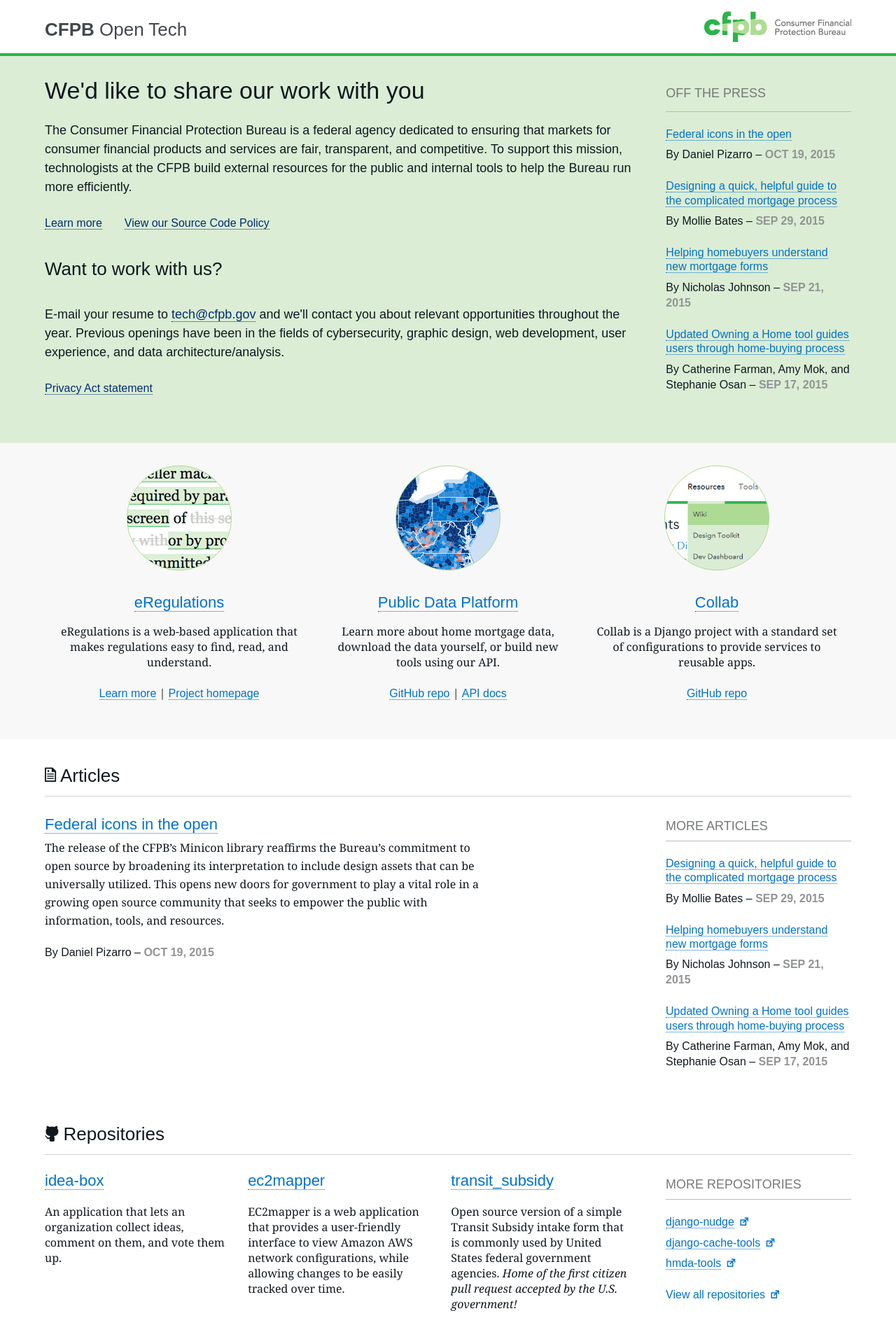
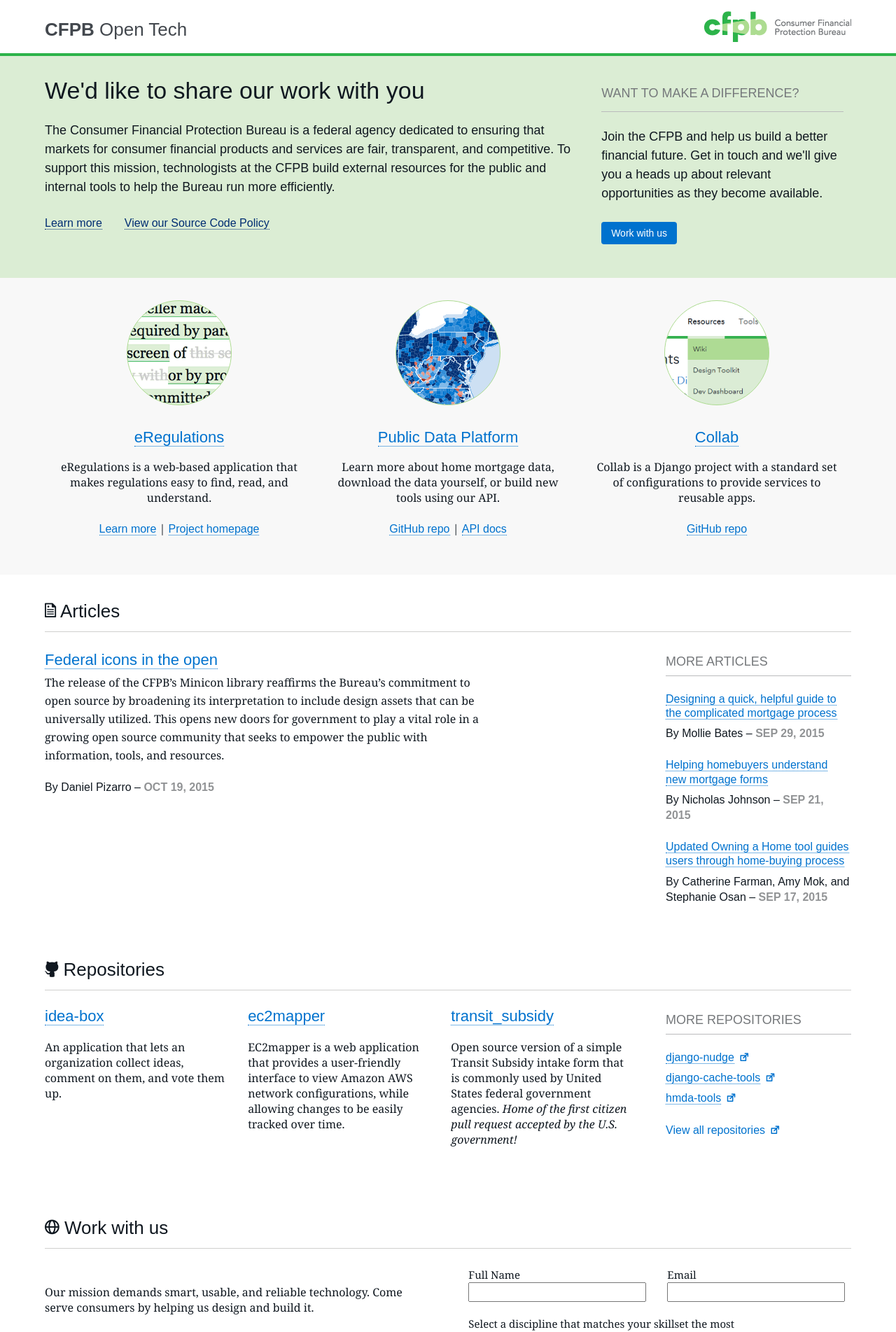
Before and after one commit to cfpb/cfpb.github.io, a Jekyll site: the page built from index.html, in a window 1280 px wide. Shown: the top 1903 px of the page at 70% size. Built offline with Jekyll 4.4.1, drawn with Linux system fonts in a browser that asks for light colours; nearby versions of some CDN libraries; some web fonts are replaced; some of the changed text lies outside the part shown.

Commit message:
adding signup forms to homepage for job opportunities

```diff
--- a/_layouts/default.html
+++ b/_layouts/default.html
@@ -71,7 +71,8 @@
           console.log(consoleText, consoleCSSBold, consoleCSSNorm);
         }
     </script>
-    <!-- <script src="{% if page.assetpath %}{{ page.assetpath }}{% endif %}js/site.js"></script> -->
+
+    <script src="{% if page.assetpath %}{{ page.assetpath }}{% endif %}js/site.js"></script>
 
 </body>
 
--- a/css/site.css
+++ b/css/site.css
@@ -207,6 +207,32 @@
 input::-moz-focus-inner {
     padding: 0;
     border: 0;
+}
+
+.recruit-form label,
+.recruit-form input {
+    display: inline-block;
+}
+
+.recruit-form label {
+    font-size: .9375em;
+}
+
+.recruit_chunk {
+    margin-bottom: 20px;
+    display: inline-block;
+}
+
+.recruit-form select {
+    display: block;
+    margin-top: 5px;
+}
+
+.recruit_submit.btn {
+    display: block;
+    width: 120px;
+    text-align: center;
+    margin-bottom: 10px;
 }
 
 
@@ -635,13 +661,6 @@
     padding: 0;
     list-style: none;
 }
-.intro .work-with-us {
-    padding-bottom: 0;
-}
-
-.sidebar_list {
-
-}
 .sidebar_list .author {
     font-family: "Avenir Next W01", Arial, sans-serif;
     font-weight: 400;
@@ -759,7 +778,7 @@
 }
 
 .entry_read-more-link {
-    margin-bottom: 2em;
+    margin-bottom: 2em
 }
 
 .repos {
@@ -783,6 +802,12 @@
 }
 .more-repos li {
     margin: 0;
+}
+.work-at-cfpb {
+    margin-bottom: 3em;
+}
+.job-half {
+    margin-bottom: 1em;
 }
 .footer {
     padding: 2em 0;
@@ -825,9 +850,6 @@
     font-size: 1.125em;
     line-height: 1;
     font-weight: 500;
-}
-.footer p {
-
 }
 
 
@@ -891,12 +913,6 @@
         margin: 1em 0;
         float: right;
     }
-/*    .header h1 {
-        margin-top: 0.75em;
-        float: left;
-        font-size: 2.125em;
-    }*/
-
     .learn-more_item {
         float: left;
         margin-left: 2em;
@@ -943,9 +959,17 @@
     .view-all-repos {
         margin-left: 1em;
     }
-
     .pull-r {
-      display: none;
+        display: none;
+    }
+    .job-half {
+        display: inline-block;
+        width: 47%;
+        margin: 0 0 0 0;
+        vertical-align: middle;
+    }
+    .job-half:nth-child(2) {
+        margin-left: 5%;
     }
 }
 
@@ -954,6 +978,7 @@
     .intro,
     .featured-entries,
     .repos,
+    .jobs,
     .entry__single,
     .sidebar,
     .footer-links,
@@ -963,23 +988,24 @@
         margin: 0 -0.26em 1em 0;
         vertical-align: top;
     }
-    .intro,
+    .intro {
+        width: 66%;
+    }
     .featured-entries,
     .repos,
     .entry__single {
         width: 73%;
     }
-
     .hero section {
         padding: 2em 0;
     }
-/*    .intro h1 {
-        font-size: 1.75em;
-    }*/
-
     .sidebar {
         width: 23%;
         margin-left: 4%;
+    }
+    .hero .sidebar {
+        width: 30%;
+        margin-left: 3%;
     }
     .sidebar_head {
         line-height: 1.77777777777778; /* 32/18 - aligns baseline with article title */
@@ -988,39 +1014,6 @@
     .hero .sidebar_head {
         line-height: 2.333333333; /* 42/18 */
     }
-
-    /*.content-body {
-        display: table;
-        width: 100%;
-        margin: 0;
-    }
-    .entry__single,
-    .sidebar__single {
-        display: table-cell;
-        height: auto;
-        padding: 2em 2em 2em 5%;
-        border: none;
-        margin: 0;
-    }
-    .entry__single {
-        width: 75%;
-    }
-    .sidebar__single {
-        width: 25%;
-        padding: 2em 5% 2em 2em;
-        background: #F8F8F8;
-    }
-    .entry__single_wrap {
-        width: 100%;
-        max-width: 868px;
-        float: right;
-    }
-    .sidebar__single_wrap {
-        width: 100%;
-        max-width: 268px;
-        float: left;
-    }*/
-
     .content {
         overflow: hidden;
     }
@@ -1069,21 +1062,9 @@
 
 /* LANDSCAPE TABLET/NETBOOK/LAPTOP (1024px) */
 @media only screen and (min-width: 64em) {
-    /*.content {
-        overflow: hidden;
-    }*/
-    /*.wrap {
-        max-width: 960px;
-    }*/
-
     .hero {
         position: relative;
     }
-
-/*    .intro h1 {
-        font-size: 2.375em;
-    }*/
-
     .featured-project {
         width: 33.333333333%;
     }
@@ -1100,6 +1081,15 @@
       display: block;
       float: right;
     }
+
+    .recruit_chunk__name,
+    .recruit_chunk__email {
+        width: 46.5%;
+    }
+
+    .recruit_chunk__email {
+        margin-left: 5%;
+    }
 }
 
 /* DESKTOP (1200px) */
@@ -1107,9 +1097,6 @@
     .wrap {
         max-width: 1200px;
     }
-/*    .intro h1 {
-        font-size: 2.625em;
-    }*/
     .repo {
         width: 31%;
         margin-left: 3.5%;
@@ -1127,7 +1114,6 @@
     /*body { font-size: 1.125em; }*/
 }
 
-
 /* PRINT */
 @media print {
   * {background: transparent !important; color: black !important; text-shadow: none !important; filter:none !important; -ms-filter: none !important} /* Black prints faster */
--- a/index.html
+++ b/index.html
@@ -25,52 +25,11 @@
                                 </a>
                             </li>
                         </ul>
-                        <section class="work-with-us">
-                            <h2>Want to work with us?</h2>
-                            <p>E-mail your resume to
-                                <a href="mailto:tech@cfpb.gov?subject=Interested in working in tech at CFPB">tech@cfpb.gov</a>
-                                and we'll contact you about relevant opportunities throughout the year. Previous
-                                openings have been in the fields of cybersecurity, graphic design, web development,
-                                user experience, and data architecture/analysis.</p>
-                            <ul class="learn-more">
-                                <li class="learn-more_item">
-                                    <a class="call-to-action" href="#privacy">
-                                        Privacy Act statement
-                                    </a>
-                                </li>
-                            </ul>
                     </section>
-                    </section>
-
-                    <section class="sidebar off-the-press">
-                        <h2 class="sidebar_head">Off the press</h2>
-                        <ul class="sidebar_list nav-list">
-                        {% for post in site.posts limit:4 %}
-                            <li class="sidebar_list_item">
-                                <h3 class="sidebar_list_item_head">
-                                {% if post.external-url %}
-                                    <a href="{{ post.external-url }}">
-                                {% else %}
-                                    <a href="{{ post.url | remove_first:'/' }}/">
-                                {% endif %}
-                                        {{ post.title }}
-                                    </a>
-                                </h3>
-
-                                <div class="sidebar_list_item_meta entry_meta">
-                                    {% if post.author %}
-                                    By <span class="author">{{ post.author }}</span> &ndash;
-                                    {% endif %}
-
-                                    {% if post.date %}
-                                    <time datetime="{{ post.date | date: '%b %d, %Y' }}">
-                                        {{ post.date | date: '%b %d, %Y' }}
-                                    </time>
-                                    {% endif %}
-                                </div>
-                            </li>
-                        {% endfor %}
-                        </ul>
+                    <section class="sidebar">
+                        <h2 class="sidebar_head">Want to make a difference?</h2>
+                        <p>Join the CFPB and help us build a better financial future. Get in touch and we'll give you a heads up about relevant opportunities as they become available.</p>
+                        <a href="#job-signup" class="btn btn-primary">Work with us</a>
                     </section>
                 </div>
             </section> <!-- /.hero -->
@@ -167,7 +126,7 @@
                                 {% endif %}
                             {% endcomment %}
                         </div>
-<!--                         <a class="entry_read-more-link call-to-action__icon"
+<!--                      <a class="entry_read-more-link call-to-action__icon"
                            href="{{ post.url | remove_first:'/'}}/">
                            Read more <i class="icon-right"></i>
                         </a> -->
@@ -273,17 +232,55 @@
                             Come serve consumers by helping us design and build it.
                         </p>
                         <p>
-                            E-mail your resume to
-                            <a href="mailto:tech@cfpb.gov?subject=Interested in working in tech at CFPB">tech@cfpb.gov</a>
-                             and we'll contact you about relevant opportunities throughout the year. Previous
-                             openings have been in the fields of cybersecurity, graphic design, web development,
-                             user experience, and data architecture/analysis.
+                            Learn more about the work we do at our page for the
+                            <a href="http://www.consumerfinance.gov/jobs/technology-innovation-fellows/">Technology &amp; Innovation Fellowship</a>
+                            <i class="icon-external-link"></i>.
                         </p>
                         <p>
-                            Learn more about the types of work we do at our page for the
-                            <a href="http://www.consumerfinance.gov/jobs/technology-innovation-fellows/">Technology &amp; Innovation Fellowship</a> <i class="icon-external-link"></i>.
+                            Share your contact information and
+                            we'll contact you with career opportunities opportunities throughout the year.
                         </p>
                     </div>
+                    <div class="job-half">
+                        <form class="recruit-form">
+
+                            <div class="recruit_chunk recruit_chunk__name">
+                                <label class="recruit_fullname" for="recruit-name">
+                                    Full Name
+                                </label>
+                                <input type="text" id="recruit-name" name="fullname">
+                            </div>
+                            <div class="recruit_chunk recruit_chunk__email">
+                                <label class="recruit_email" for="email">
+                                    Email
+                                </label>
+                                <input type="email" id="email" class="js-recruit-email" name="fullname">
+                            </div>
+
+                            <div class="recruit_chunk recruit_chunk__discipline">
+                                <label class="recruit_discipline" for="discipline">
+                                    Select a discipline that matches your skillset the most
+                                </label>
+                                <select id="discipline" name="discipline" class="js-recruit-discipline">
+                                    <option value="">Choose one</option>
+                                    <option value="Graphic Design">Graphic Design</option>
+                                    <option>Interaction Design</option>
+                                    <option>User Experience</option>
+                                    <option>Content Strategy</option>
+                                    <option>Front-End Development</option>
+                                    <option>Back-End Development</option>
+                                    <option>Cyber-security</option>
+                                    <option>Data Analysis</option>
+                                    <option>Dev Ops</option>
+                                </select>
+                            </div>
+
+                            <a href="mailto:tech@cfpb.gov?subject=Interested in working in tech at CFPB&body=First name:%0D%0ALast name:%0D%0ADiscipline: %0D%0AResume:" class="btn btn-primary recruit_submit js-recruit-submit">Email Us</a>
+
+                            <p class="u-disclaimer"><small>The information you provide will permit the Consumer Financial Protection Bureau to process your request or inquiry. <a href="#privacy">See More</a></small></p>
+                        </form>
+                    </div>
+                </section>
                 <div>
                     <h4 id="privacy">Privacy Act Statement</h4>
                     <p><strong>5 U.S.C. 552(a)(e)(3)</strong></p>
@@ -306,4 +303,3 @@
                         being unable to contact you about potential employment opportunities.</p>
                 </div>
             </section>
-            </section>
--- a/js/site.js
+++ b/js/site.js
@@ -1,2 +1,23 @@
-// Nothing here yet, but use it if you need it.
-// This file is commented out in the default.html file in the _layouts directory.
+(function( $ ) {
+  $( '.js-recruit-submit' ).on( 'click', function( event ) {
+    var $form = $( this ).closest( '.recruit-form' );
+    event.preventDefault();
+
+    var recruitName = $form.find( '.js-recruit-name' ).val() || '';
+    var recruitEmail = $form.find( '.js-recruit-email' ).val() || '';
+    var discipline = $form.find( '.js-recruit-discipline' ).val() || '';
+    var url = 'mailto:tech@cfpb.gov?subject=' +
+              'Interested in working in tech at CFPB&body=' +
+              'Full name: ' +
+              recruitName +
+              '%0D%0A%0D%0AEmail: ' +
+              recruitEmail +
+              '%0D%0A%0D%0ADiscipline: ' +
+              discipline +
+              '%0D%0A%0D%0ABe sure to attach your resume ' +
+              'and remove this line before sending';
+
+    window.location.href = url;
+  } );
+
+})( jQuery );
```
Also changed, not shown: Gemfile.lock. Lines whose indentation alone changed are shown as unchanged.
